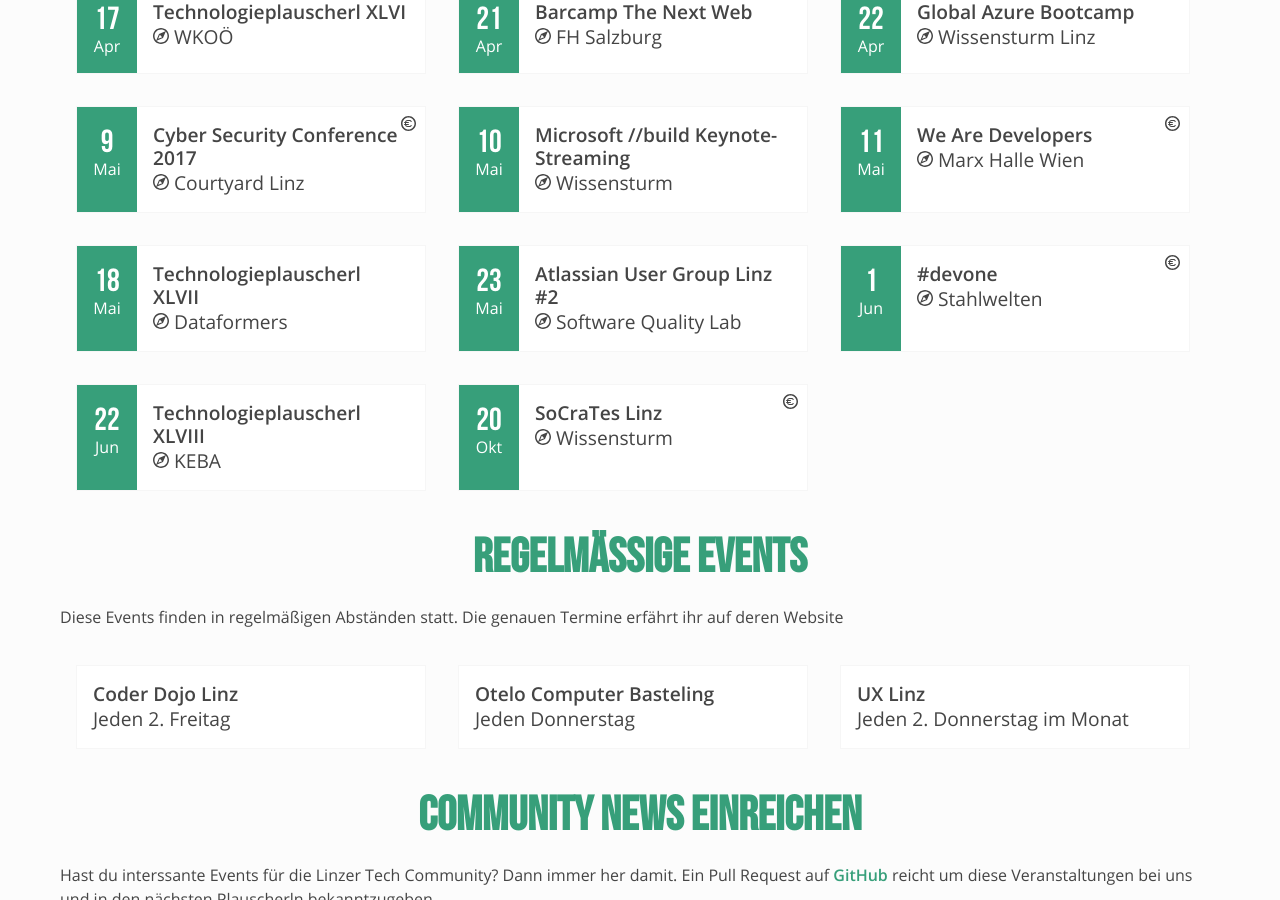
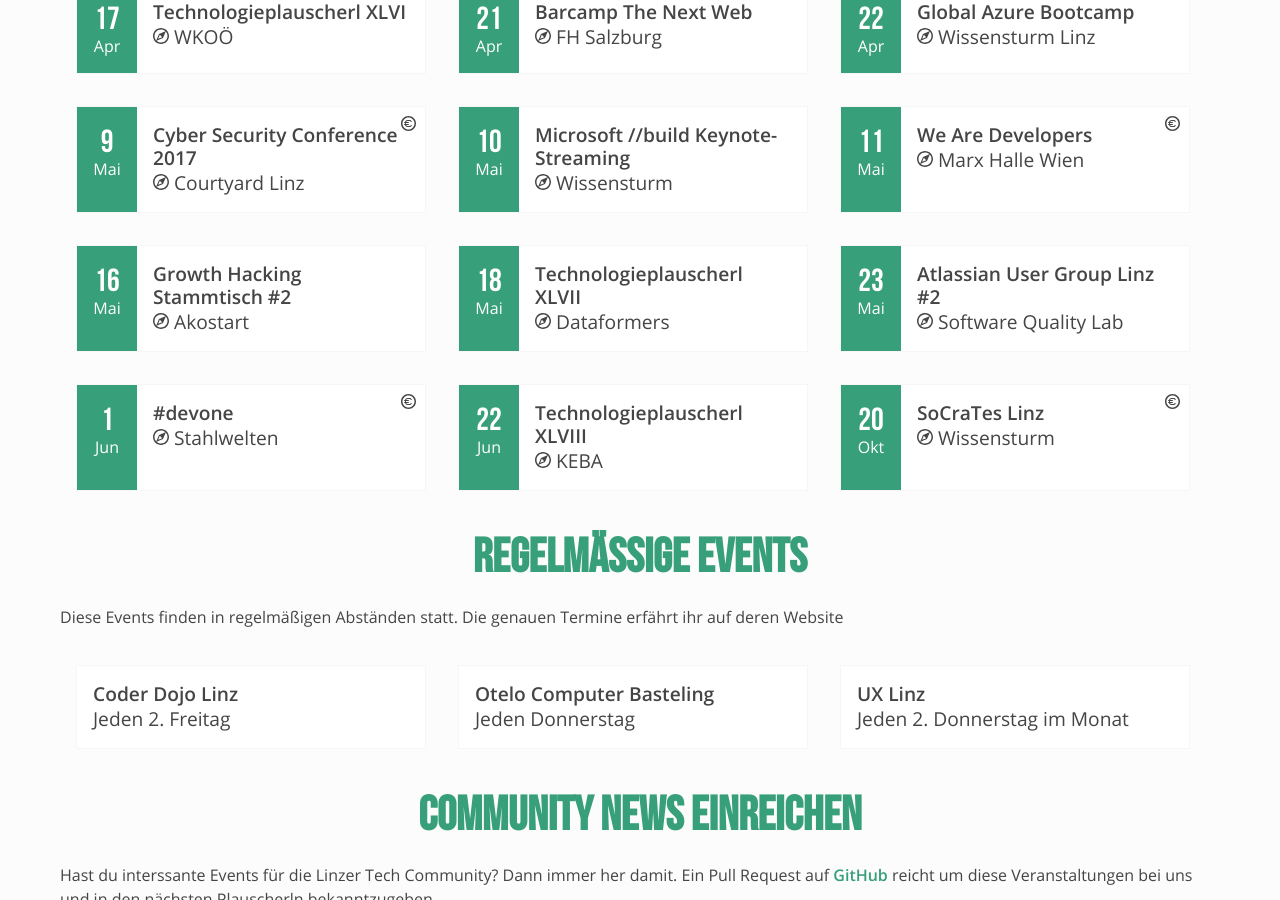
Before and after one commit to mericanAncer127/plauscherl, a Jekyll site: the page built from pages/community-news.html, in a window 1280 px wide and 900 px high, scrolled down 447 px. Built offline with Jekyll 4.4.1, drawn with Linux system fonts in a browser that asks for light colours.

Commit message:
Added "Growth Hacking Stammtisch #2" to community.h

```diff
--- a/_data/community.yml
+++ b/_data/community.yml
@@ -219,3 +219,8 @@
       location: Akostart
       date: 2017-03-21
       link: https://www.facebook.com/events/422314518116280/433798553634543/
+    -
+      name: "Growth Hacking Stammtisch #2"
+      location: Akostart
+      date: 2017-05-16
+      link: https://www.facebook.com/groups/259582067786884/
```
